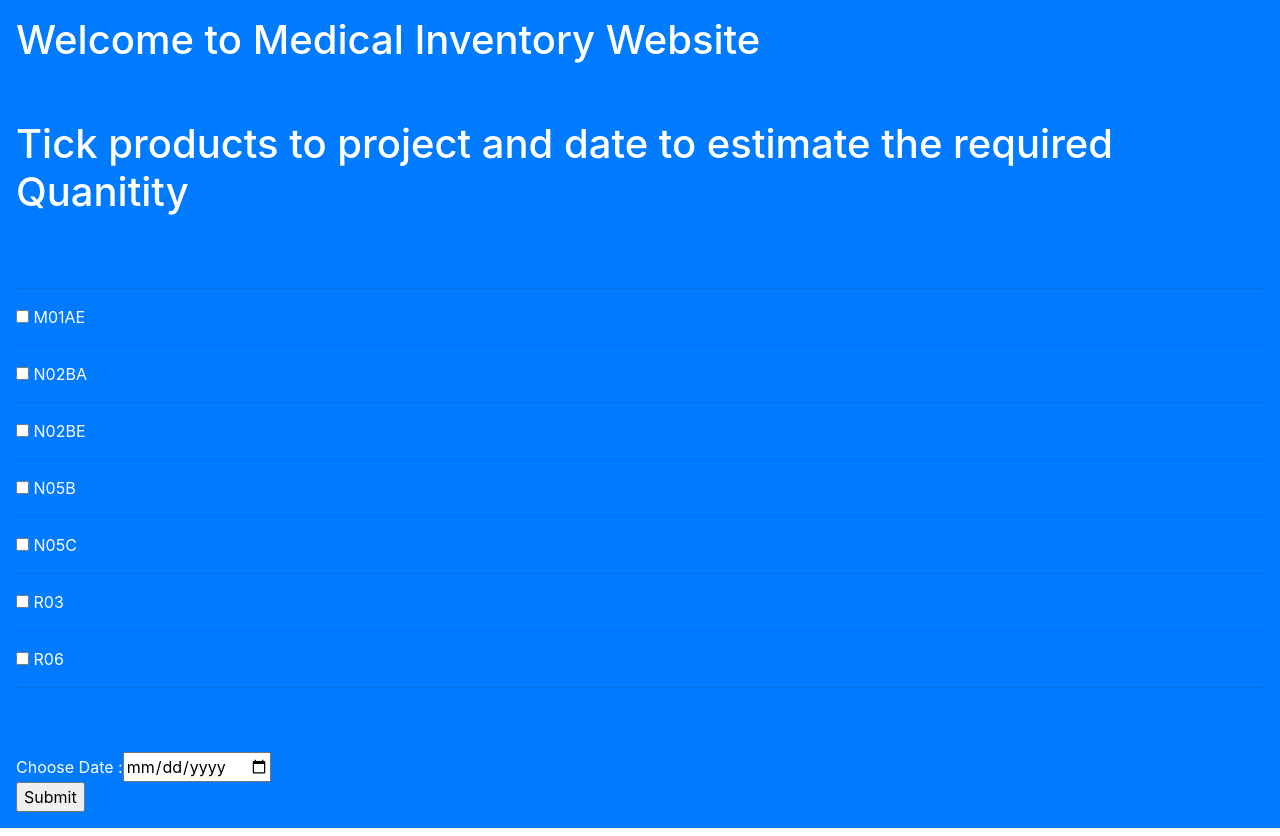
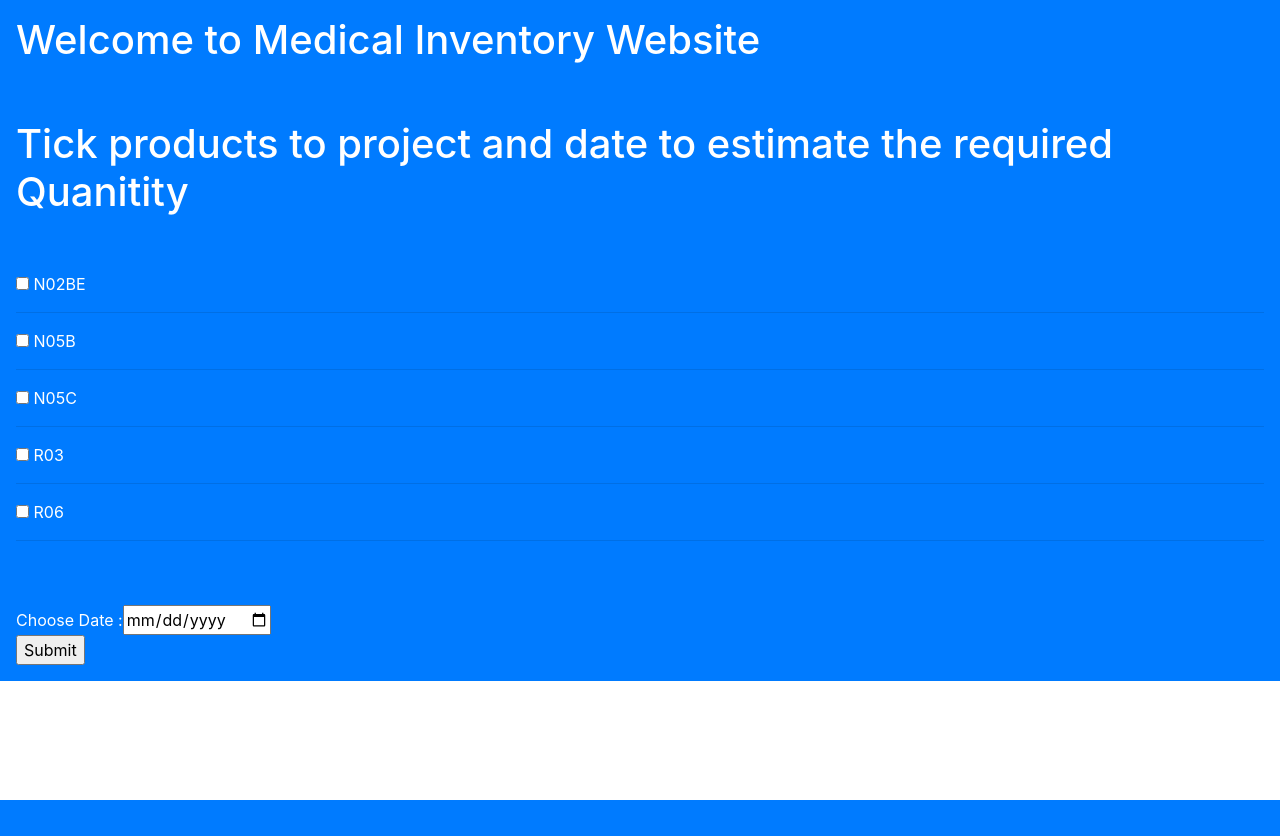
Before and after one commit to dataswamy/series2, a Flask app: page /multiple_products in a window 1280 px wide. After the commit the page ends 800 px from the top, so only its background shows below. Run offline with Flask 2, Linux system fonts and the light colour scheme; parts of the project's set-up code (start-up, migrations or seed data) failed here and were passed over.

Commit message:
make it better

```diff
--- a/app.py
+++ b/app.py
@@ -8,9 +8,9 @@
 
 pat = r"C:\Users\Sandeep\PycharmProjects\series1\data\pickle files"
 list_of_files = listdir(r"C:\Users\Sandeep\PycharmProjects\series1\data\pickle files")
-list_of_col = ["M01AE", "N02BA", "N02BE", "N05B", "N05C", "R03", "R06"]
+list_of_col = ["N02BE", "N05B", "N05C", "R03", "R06"]
 m = {}
-for i in range(7):
+for i in range(5):
     m[list_of_col[i]] = list_of_files[i]
 
 app = Flask(__name__)
@@ -49,8 +49,8 @@
 def total():
     if request.method == "POST":
         #r1 = request.form.get("M01AB")
-        r2 = request.form.get("M01AE")
-        r3 = request.form.get("N02BA")
+        #r2 = request.form.get("M01AE")
+        #r3 = request.form.get("N02BA")
         r4 = request.form.get("N02BE")
         r5 = request.form.get("N05B")
         r6 = request.form.get("N05C")
@@ -58,7 +58,7 @@
         r8 = request.form.get("R06")
         rd1 = request.form.get("rd1")
         products = {}
-        lista = [r2, r3, r4, r5, r6, r7, r8]
+        lista = [r4, r5, r6, r7, r8]
         global count
         count = 0
         rd1 = datetime.strptime(rd1, "%Y-%m-%d")
--- a/templates/index.html
+++ b/templates/index.html
@@ -22,9 +22,9 @@
 <label for="medicine">Choose a Medicine:</label>
 
 <select name="Medicine" id="Medicine">
-  <!--<option value="M01AB" name="M01AB">M01AB</option>-->
+  <!--<option value="M01AB" name="M01AB">M01AB</option>
   <option value="M01AE",name="M01AE">M01AE</option>
-  <option value="N02BA",name="N02BA">N02BA</option>
+  <option value="N02BA",name="N02BA">N02BA</option>-->
   <option value="N02BE",name="N02BE">N02BE</option>
    <option value="N05B",name="N05B">N05B</option>
    <option value="N05C",name="N05C">N05C</option>
--- a/templates/index1.html
+++ b/templates/index1.html
@@ -17,12 +17,12 @@
 
 <br>
 <form name="med2" , method="POST">
-  <!-- <input type="checkbox" , name="M01AB" , value="M01AB"> M01AB -->
+  <!-- <input type="checkbox" , name="M01AB" , value="M01AB"> M01AB
  <hr>
   <input type="checkbox" , name="M01AE" , value="M01AE"> M01AE
  <hr>
   <input type="checkbox" , name="N02BA" , value="N02BA"> N02BA
- <hr>
+ <hr>-->
   <input type="checkbox" , name="N02BE" , value="N02BE" > N02BE
  <hr>
   <input type="checkbox" , name="N05B" , value="N05B"> N05B
```
